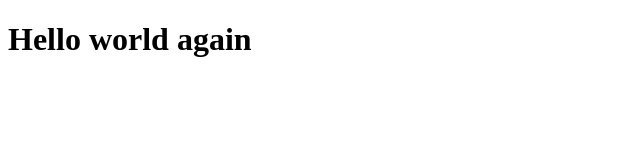
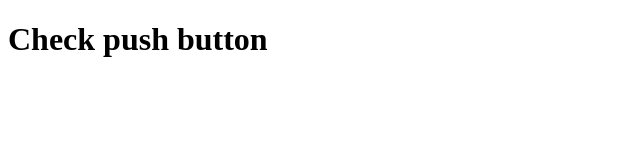
Before and after one commit to Turt1ePower/app, a plain HTML site: page 123/index.html in a window 1280 px wide. Shown: the whole page, without its empty margins (0-640 px from the left). Drawn offline with Linux system fonts and the light colour scheme.

Commit message:
check push button

```diff
--- a/123/index.html
+++ b/123/index.html
@@ -7,6 +7,6 @@
     <title>Document</title>
 </head>
 <body>
-    <h1>Hello world again</h1>
+    <h1>Check push button</h1>
 </body>
 </html>
```
